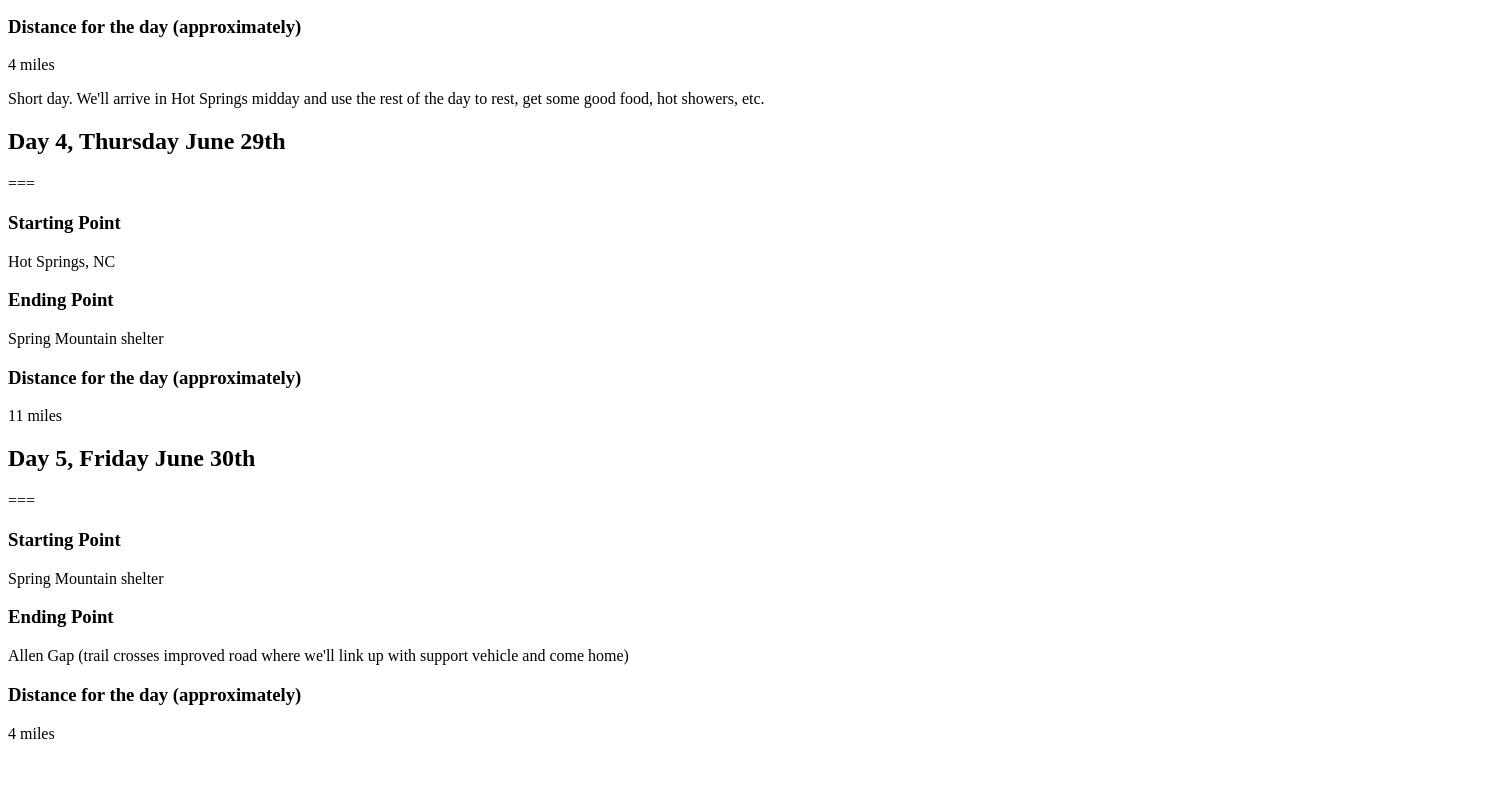
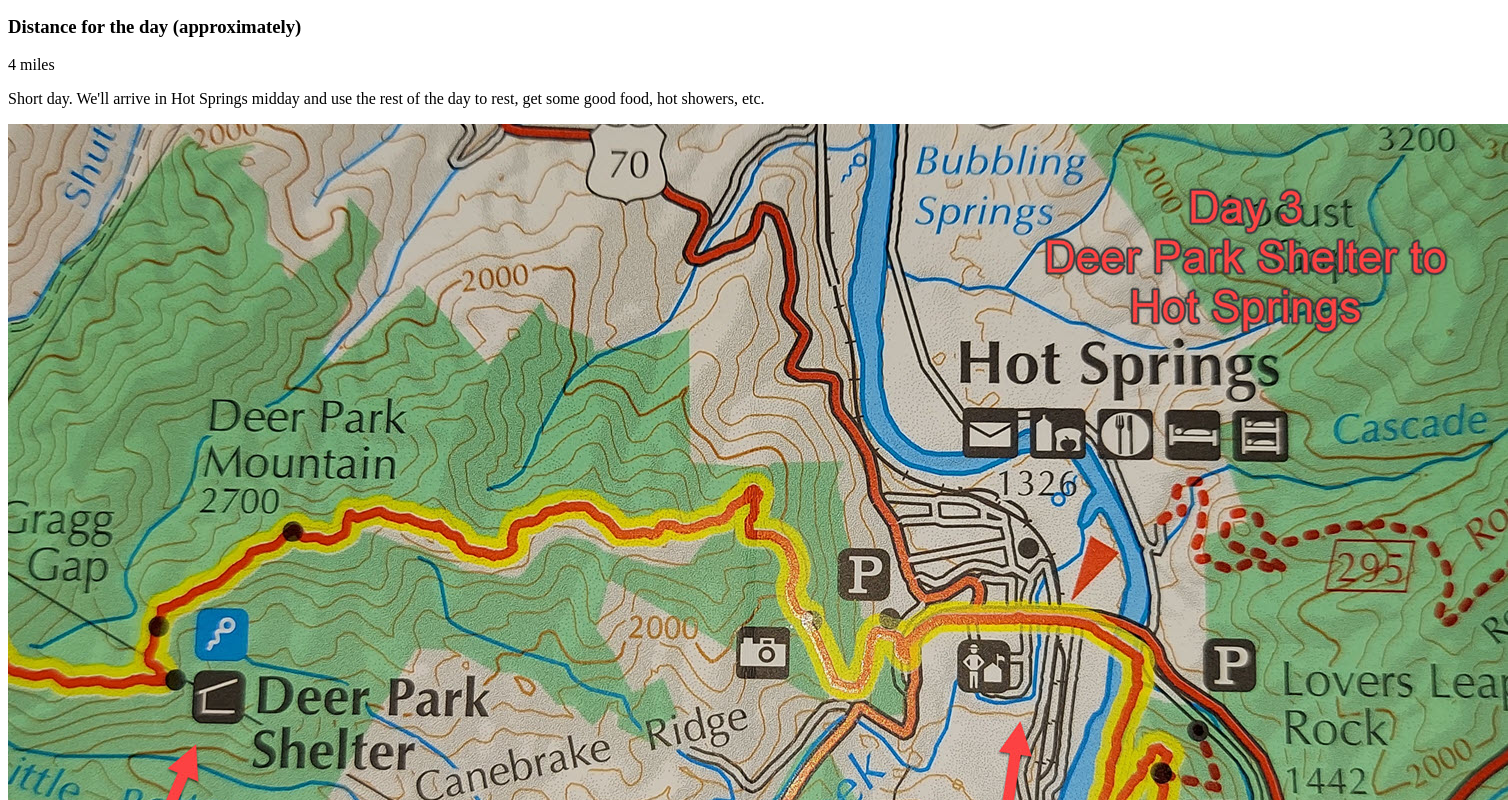
Before and after one commit to BWBoyd/AT_trip, a website: page src/itinerary.html in a window 1280 px wide. Shown: the part 1120-1920 px from the top of the page, 1508 px wide, since content can reach past the window. Before the commit the page ends 1879 px from the top, so only its background shows below. Drawn offline with Linux system fonts and the light colour scheme.

Commit message:
added an image

```diff
--- a/src/itinerary.html
+++ b/src/itinerary.html
@@ -22,15 +22,23 @@
     <p>Leg 1 - ~6.2 miles
     Leg 2 - ~4 miles</p>
     <p>Stopover at Garenflo Gap parking area. We'll link up with the support vehicle to refit as needed.</p>
+
+
+
+
     <h2>Day 3, Wednesday June 28th</h2>
     <p>===</p>
     <h3>Starting Point</h3>
     <p>Deer Park Mountain</p>
     <h3>Ending Point</h3>
     <p>Hot Springs, NC</p>
+
     <h3>Distance for the day (approximately)</h3>
     <p>4 miles</p>
     <p>Short day. We'll arrive in Hot Springs midday and use the rest of the day to rest, get some good food, hot showers, etc.</p>
+
+    <img title="Day 3 Route" alt="Day 3" src="/images/day3_2lowerres.jpg">
+
     <h2>Day 4, Thursday June 29th</h2>
     <p>===</p>
     <h3>Starting Point</h3>
```
Also changed, not shown: readme.md, src/images/day3_2lowerres.jpg (added).
